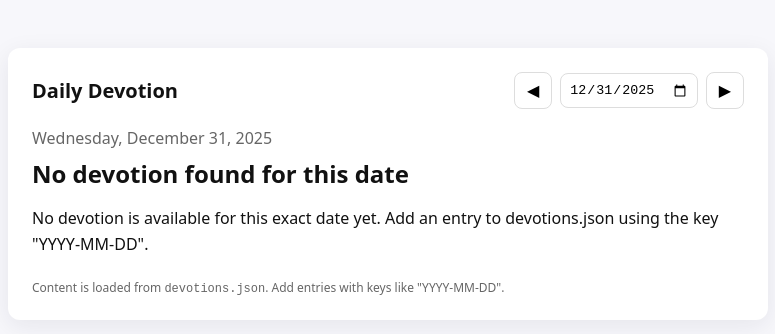
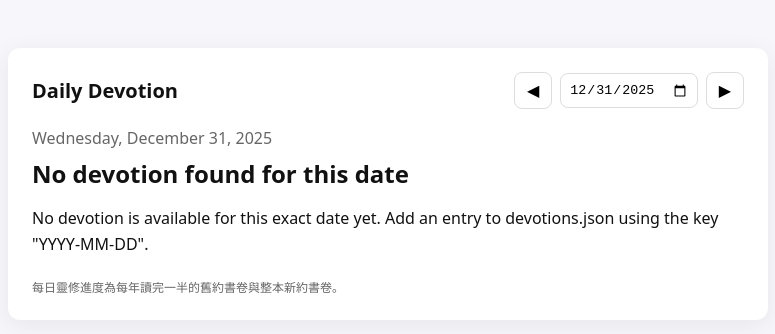
Before and after one commit to SethKing-crypto/MyDailyDevotion, a plain HTML site: page index.html in a window 1280 px wide. Shown: the whole page, without its empty margins (252-1027 px from the left). Drawn offline with Linux system fonts and the light colour scheme.

Commit message:
Update index.html

```diff
--- a/index.html
+++ b/index.html
@@ -25,7 +25,7 @@
     </section>
 
     <footer>
-      <small>Content is loaded from <code>devotions.json</code>. Add entries with keys like "YYYY-MM-DD".</small>
+      <small>每日靈修進度為每年讀完一半的舊約書卷與整本新約書卷。</small>
     </footer>
   </main>
 
```
